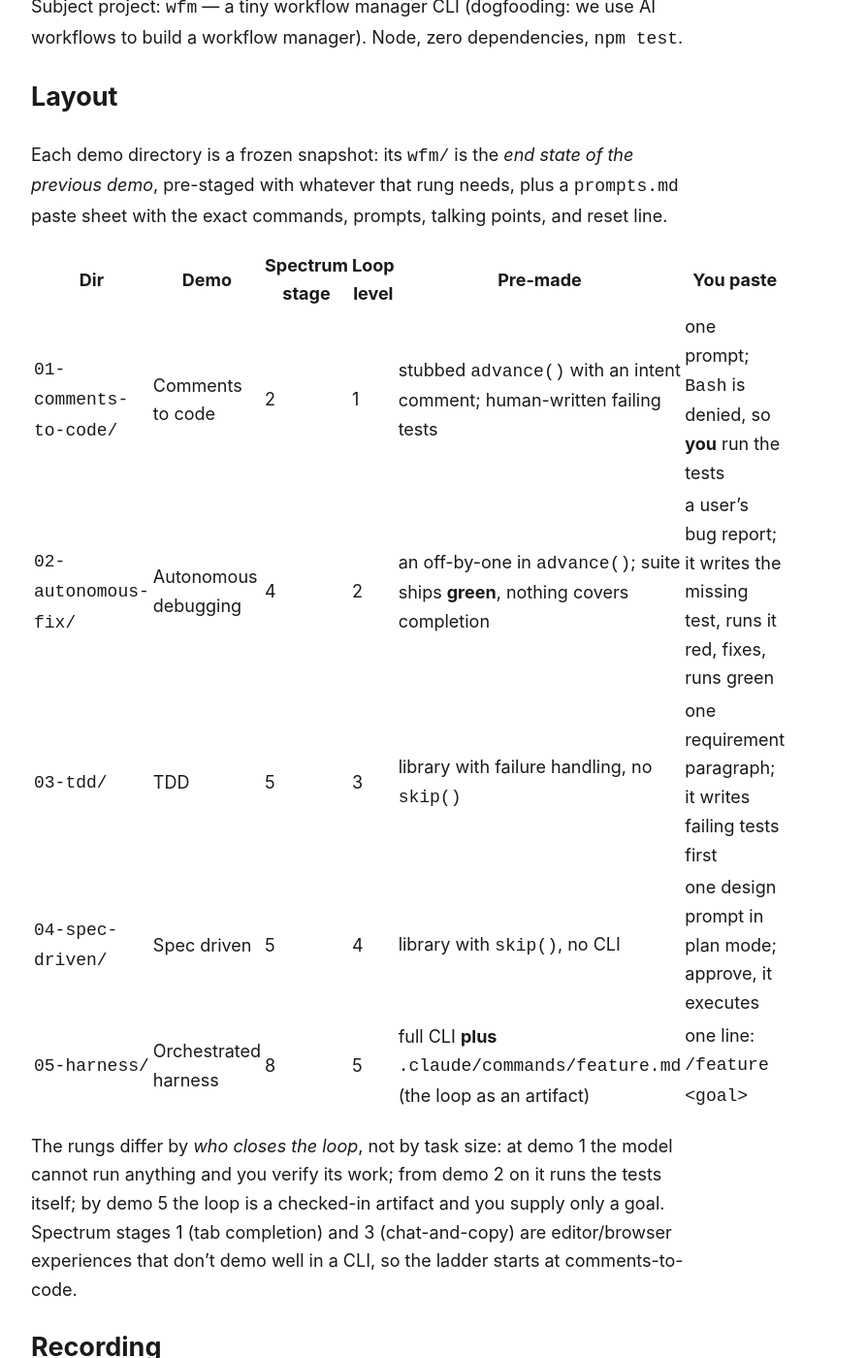
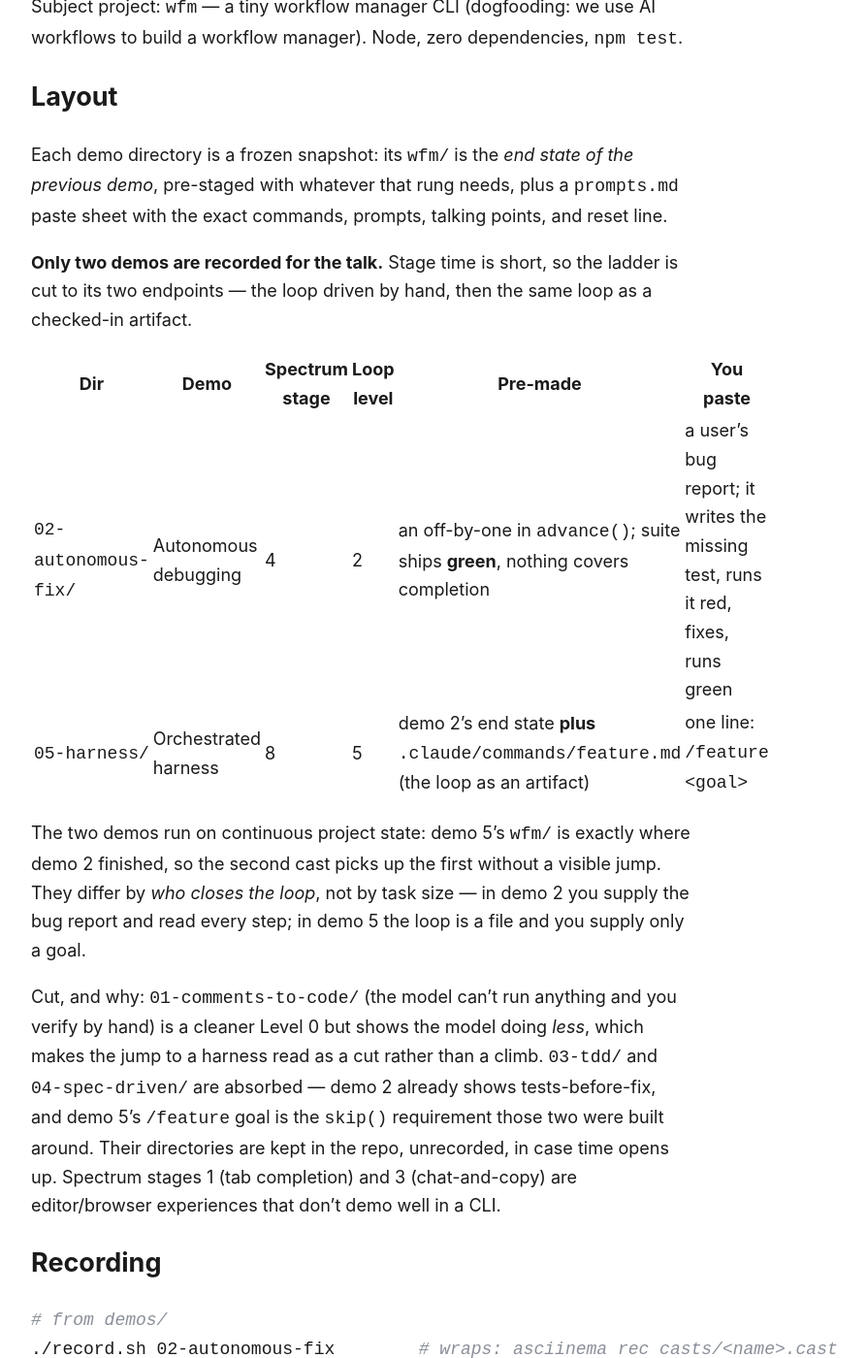
Before and after one commit to galileopy/blog, a Jekyll site: the page built from presentations/ai-assisted-coding-intro/demos/README.md, in a window 1280 px wide and 1400 px high, scrolled down 367 px. Shown: the whole window at 97% size, without its empty margins (268-1162 px from the left). Built offline with Jekyll 4.4.1, drawn with Linux system fonts in a browser that asks for light colours; our own code applies the rules of GitHub Pages for plain Markdown files; some of the changed text lies outside the part shown.

Commit message:
feat(presentations): cut the demo ladder to two rungs and reseed demo 5 after demo 2

````diff
--- a/presentations/ai-assisted-coding-intro/demos/05-harness/wfm/package.json
+++ b/presentations/ai-assisted-coding-intro/demos/05-harness/wfm/package.json
@@ -3,7 +3,6 @@
   "version": "0.1.0",
   "description": "A tiny workflow manager CLI — demo subject for the AI-assisted coding talk",
   "type": "module",
-  "bin": { "wfm": "./src/cli.js" },
   "scripts": {
     "test": "node --test"
   }
--- a/presentations/ai-assisted-coding-intro/demos/README.md
+++ b/presentations/ai-assisted-coding-intro/demos/README.md
@@ -13,28 +13,40 @@ Each demo directory is a frozen snapshot: its `wfm/` is the *end state of the
 previous demo*, pre-staged with whatever that rung needs, plus a `prompts.md`
 paste sheet with the exact commands, prompts, talking points, and reset line.
 
+**Only two demos are recorded for the talk.** Stage time is short, so the ladder
+is cut to its two endpoints — the loop driven by hand, then the same loop as a
+checked-in artifact.
+
 | Dir | Demo | Spectrum stage | Loop level | Pre-made | You paste |
 |---|------|---|---|---|---|
-| `01-comments-to-code/` | Comments to code | 2 | 1 | stubbed `advance()` with an intent comment; human-written failing tests | one prompt; `Bash` is denied, so **you** run the tests |
 | `02-autonomous-fix/` | Autonomous debugging | 4 | 2 | an off-by-one in `advance()`; suite ships **green**, nothing covers completion | a user's bug report; it writes the missing test, runs it red, fixes, runs green |
-| `03-tdd/` | TDD | 5 | 3 | library with failure handling, no `skip()` | one requirement paragraph; it writes failing tests first |
-| `04-spec-driven/` | Spec driven | 5 | 4 | library with `skip()`, no CLI | one design prompt in plan mode; approve, it executes |
-| `05-harness/` | Orchestrated harness | 8 | 5 | full CLI **plus** `.claude/commands/feature.md` (the loop as an artifact) | one line: `/feature <goal>` |
+| `05-harness/` | Orchestrated harness | 8 | 5 | demo 2's end state **plus** `.claude/commands/feature.md` (the loop as an artifact) | one line: `/feature <goal>` |
 
-The rungs differ by *who closes the loop*, not by task size: at demo 1 the model
-cannot run anything and you verify its work; from demo 2 on it runs the tests
-itself; by demo 5 the loop is a checked-in artifact and you supply only a goal. Spectrum stages 1
-(tab completion) and 3 (chat-and-copy) are editor/browser experiences that
-don't demo well in a CLI, so the ladder starts at comments-to-code.
+The two demos run on continuous project state: demo 5's `wfm/` is exactly where
+demo 2 finished, so the second cast picks up the first without a visible jump.
+They differ by *who closes the loop*, not by task size — in demo 2 you supply the
+bug report and read every step; in demo 5 the loop is a file and you supply only
+a goal.
+
+Cut, and why: `01-comments-to-code/` (the model can't run anything and you verify
+by hand) is a cleaner Level 0 but shows the model doing *less*, which makes the
+jump to a harness read as a cut rather than a climb. `03-tdd/` and
+`04-spec-driven/` are absorbed — demo 2 already shows tests-before-fix, and
+demo 5's `/feature` goal is the `skip()` requirement those two were built
+around. Their directories are kept in the repo, unrecorded, in case time opens
+up. Spectrum stages 1 (tab completion) and 3 (chat-and-copy) are editor/browser
+experiences that don't demo well in a CLI.
 
 ## Recording
 
 ```sh
 # from demos/
-./record.sh 01-comments-to-code      # wraps: asciinema rec casts/<name>.cast
+./record.sh 02-autonomous-fix        # wraps: asciinema rec casts/<name>.cast
 ```
 
-- Terminal at 120×30, plain prompt, projector-sized font.
+- Terminal at **100×28**, plain prompt, projector-sized font. Taller than ~30
+  rows letterboxes badly in the slide player at 1280×720 and shrinks the type
+  past reading distance.
 - One cast per demo, overwritten on re-record; replay with
   `asciinema play casts/<name>.cast` — space pauses, `.` steps a frame while
   paused, **`q` quits**. Quit with `q`, not Ctrl+C: interrupting the player
````
Also changed, not shown: presentations/ai-assisted-coding-intro/demos/05-harness/prompts.md (+17 -12 lines), presentations/ai-assisted-coding-intro/demos/05-harness/wfm/src/cli.js (deleted, +0 -36 lines), presentations/ai-assisted-coding-intro/demos/05-harness/wfm/src/store.js (deleted, +0 -15 lines), presentations/ai-assisted-coding-intro/demos/05-harness/wfm/src/workflow.js (+0 -11 lines), presentations/ai-assisted-coding-intro/demos/05-harness/wfm/test/skip.test.js (deleted, +0 -28 lines), 1 other file.
